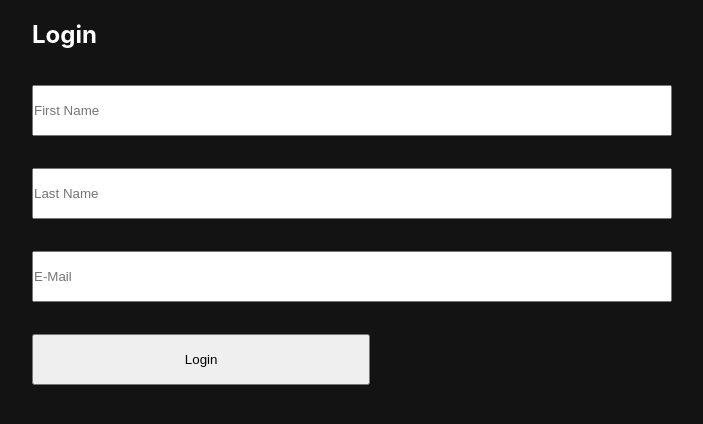
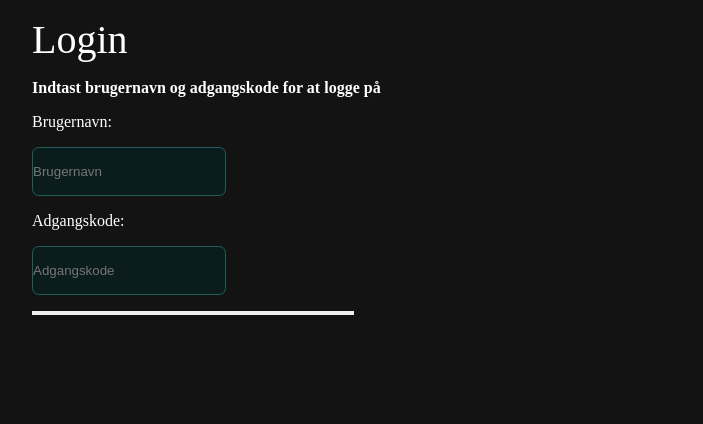
Before and after one commit to Nairtoch/strings_online, a React (Create React App) app: page /Login in a window 1280 px wide. Shown: the top 424 px of the page, without its empty margins (288-991 px from the left). Built offline with nearby package versions, Linux system fonts and the light colour scheme.

Commit message:
forbedret login, error handling

```diff
--- a/src/App.scss
+++ b/src/App.scss
@@ -3,6 +3,11 @@ body {
     max-width: 1400px;
     min-height: 100vh;
     margin: 0 auto;
+}
+
+.col-1{
+    display: grid;
+    grid-template-columns: auto;
 }
 
 .col-2{
@@ -81,10 +86,37 @@ body {
 
     h2{
         color: white;
+        font-size: 2.5em;
+        font-weight: 300;
+        margin: 2vh 0 0 0;
+    }
+
+    p{
+        color: white;
+        font-weight: 600;
+    }
+
+    label{
+        color: white;
     }
 
     input{
         padding: 2vh 0;
         margin: 2vh 0 ;
+        width: 30%;
+        background-color: #0A1D1C;
+        border: solid 1px #1F5E5B;
+        border-radius: 0.5em;
+
+        :nth-child(3){
+            background-color: #00F9B6;
+        }
+    }
+
+    button{
+        margin: 0;
+        padding: 0;
+        height: 100%;
+        width: 100%;
     }
 }
--- a/src/Components/Pages/Login.jsx
+++ b/src/Components/Pages/Login.jsx
@@ -4,21 +4,38 @@ import { useForm } from "react-hook-form";
 let counter = 0;
 
 export const Login = () => {
-    const { register, handleSubmit } = useForm();
+    const { register, handleSubmit, formState: { errors } } = useForm();
     const onSubmit = (d) => alert("You are now logged in!");
-    const [data, setData] = useState("");
+    // const [loginData, setLoginData] = useState("");
 
     return (
         <form onSubmit={handleSubmit(onSubmit)} className="LoginForm">
             <h2>Login</h2>
-            <input type="text" placeholder="First Name" {...register("First name", { required: true, maxLength: 80 })} />
-            <input type="text" placeholder="Last Name" {...register("Last name", { required: true, maxLength: 100 })} />
-            <input type="text" placeholder="E-Mail" {...register("Email", { required: true, pattern: /^\S+@\S+$/i })} />
+            <p>Indtast brugernavn og adgangskode for at logge på</p>
+            <label className="col-1">
+                Brugernavn:
+                <input type="text" id="username" placeholder="Brugernavn" {...register("username", { required: true })} />
+                {errors.username && (
+                    <span>
+                        Indtast venligst dit brugernavn!
+                    </span>
+                )}
+            </label>
+            <label className="col-1">
+                Adgangskode:
+                <input type="password" id="password" placeholder="Adgangskode" {...register("password", { required: true })} />
+                {errors.password && (
+                    <span>
+                        Du skal udfylde din adgangskode!
+                    </span>
+                )}
+            </label>
 
             <div className="col-2">
-                <input type="submit" value="Login" />
-                {/* <input type="reset" value="Reset" /> */}
+                <button type="submit" value="Login" />
             </div>
         </form>
     )
 }
+
+// Learn Form Hooks properly
--- a/src/index.js
+++ b/src/index.js
@@ -1,17 +1,13 @@
 import React from 'react';
 import ReactDOM from 'react-dom/client';
-import './index.css';
 import App from './App';
-import reportWebVitals from './reportWebVitals';
+import { AuthProvider } from './Components/App/Auth/Auth';
 
 const root = ReactDOM.createRoot(document.getElementById('root'));
 root.render(
   <React.StrictMode>
-    <App />
+    <AuthProvider>
+      <App />
+    </AuthProvider>
   </React.StrictMode>
 );
-
-// If you want to start measuring performance in your app, pass a function
-// to log results (for example: reportWebVitals(console.log))
-// or send to an analytics endpoint. Learn more: https://bit.ly/CRA-vitals
-reportWebVitals();
```
Also changed, not shown: src/Components/App/Layout/Layout.jsx (+12 -4 lines).
